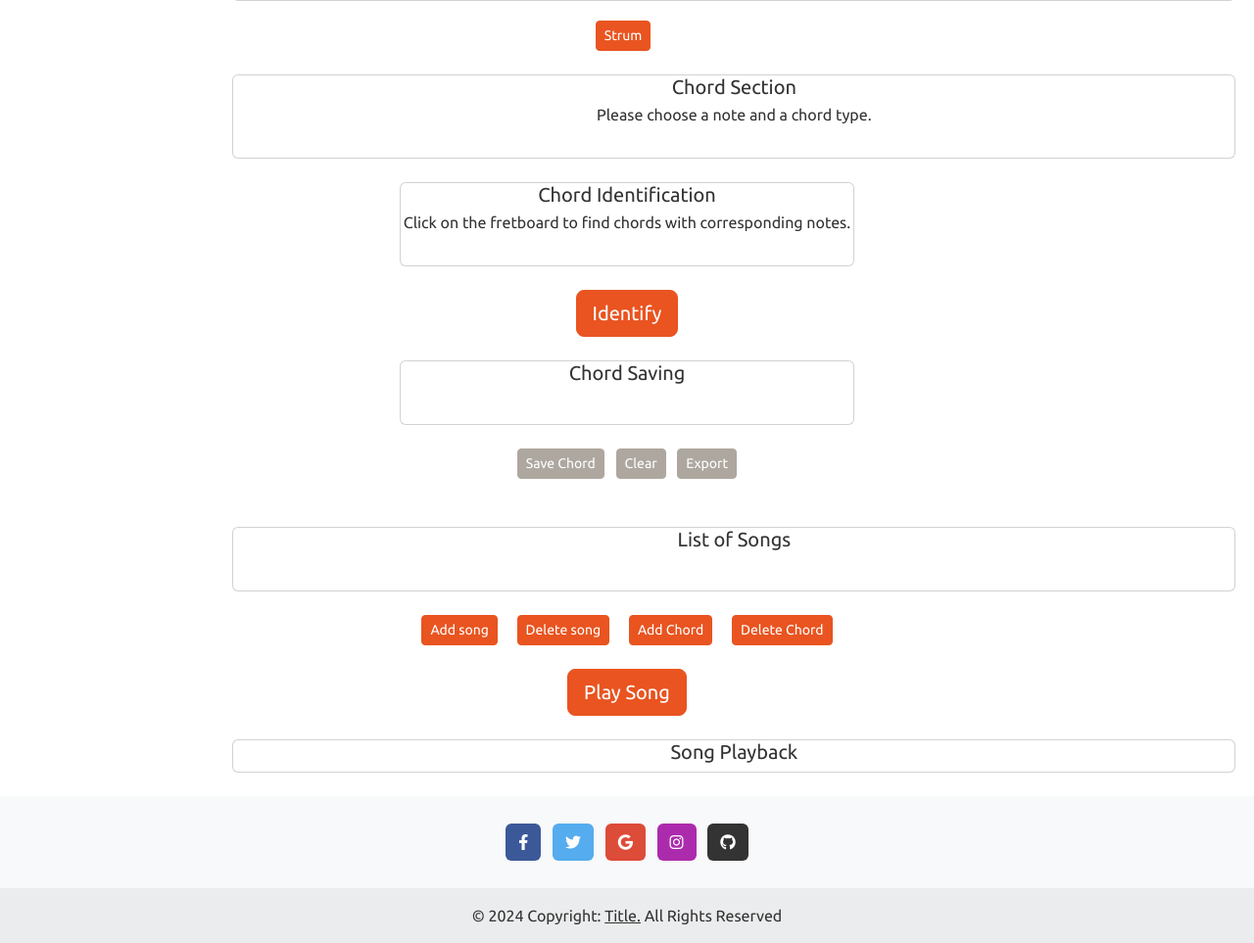
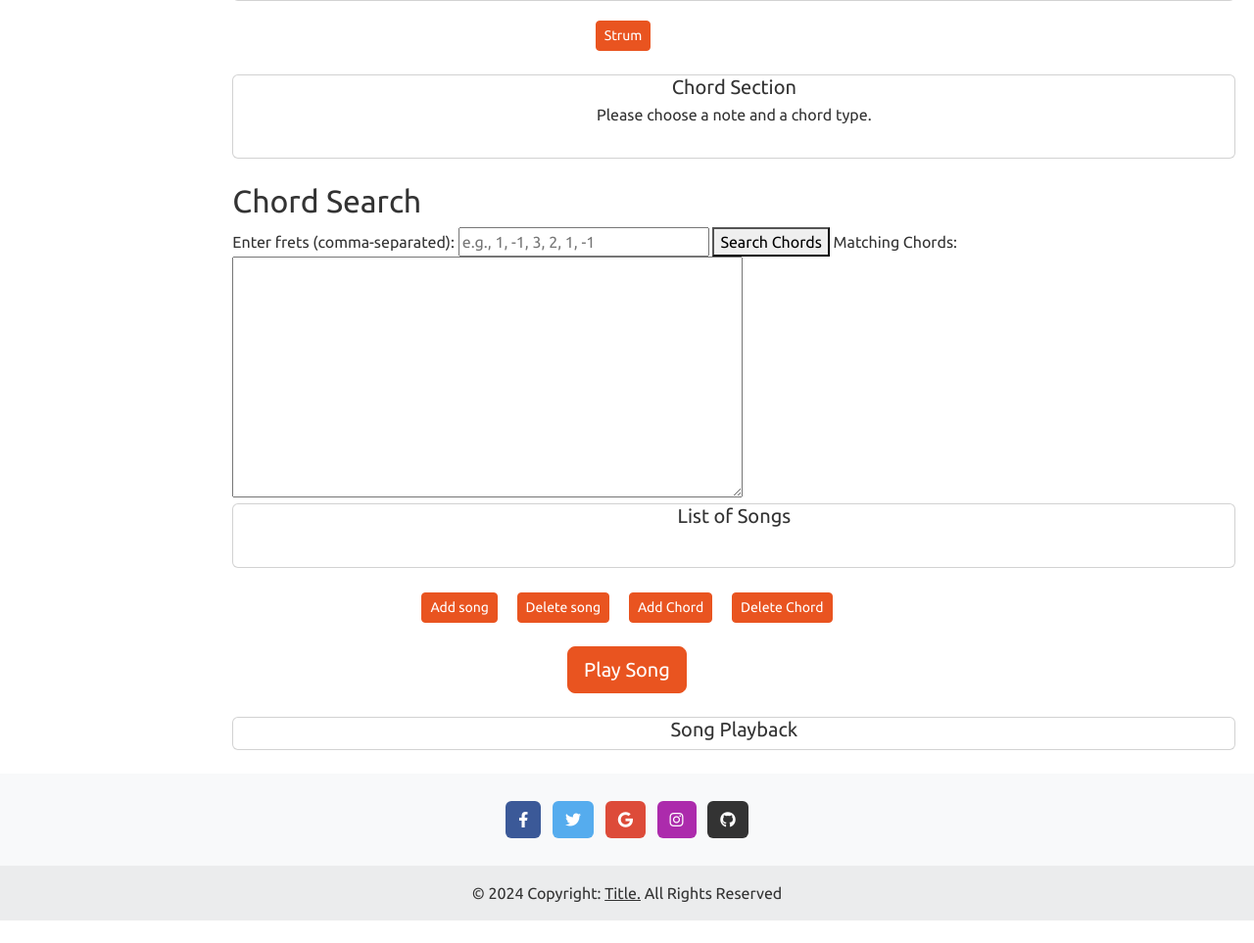
Before and after one commit to BaileyThorpTecht/L6SD_24T4_Capstone_MusicWebsite, a Django app: page / in a window 1280 px wide. Shown: the part 313-1276 px from the top of the page at 98% size. After the commit the page ends 1253 px from the top, so only its background shows below. Run offline with Django 5.2, Linux system fonts and the light colour scheme; some libraries are stand-ins or nearby versions.

Commit message:
Changes to chord search

```diff
--- a/musicwebsite/templates/musicwebsite/index.html
+++ b/musicwebsite/templates/musicwebsite/index.html
@@ -62,29 +62,46 @@
     </div>
 
     <!-- Chord Identification and Saving -->
-    <div class="row mb-4">
-      <div class="col text-center">
-        <div class="card mx-auto" style="width: 29rem;">
-          <h5 class="card-title">Chord Identification</h5>
-          <h7 class="card-subtitle">Click on the fretboard to find chords with corresponding notes.</h7>
-          <div class="card-body"></div>
-        </div>
-        <div class="button-container">
-          <button class="btn btn-lg btn-primary">Identify</button>
-        </div>
-      </div>
-      <div class="col text-center">
-        <div class="card mx-auto" style="width: 29rem;">
-          <h5 class="card-title">Chord Saving</h5>
-          <div class="card-body"></div>
-        </div>
-        <div class="button-container">
-          <button class="btn btn-sm btn-secondary me-2">Save Chord</button>
-          <button class="btn btn-sm btn-secondary me-2">Clear</button>
-          <button class="btn btn-sm btn-secondary">Export</button>
-        </div>
-      </div>
-    </div>
+    <script>
+      async function Search_Chords() {
+        /* Gets the frets from the fret board and converts them into a valid input for the view */
+        const fretsInput = document.getElementById(selectedFrets).value;
+        const fretsArray = fretsInput.split(',').map(fret => parseInt(fret.trim()));
+
+        /*Send POST request to the chord_search view */
+        const response = await fetch('http://127.0.0.1:8000/search/', {
+                method: 'POST',
+                headers: {
+                    'Content-Type': 'application/json',
+                    'X-CSRFToken': getCSRFToken()  // Optional: CSRF token function if needed
+                },
+                body: JSON.stringify({ frets: fretsArray })
+            });
+
+          const data = await response.json();
+
+          if(response.ok) {
+            /*This actually displays the code into an output field on the index page rather then a whole nother page */
+            document.getElementById('outputField').value = JSON.stringify(data.matching_chords, null, 2);
+          } else {
+            document.getElementById('outputField').value = data.Error || 'Could Not Find Chord In Database.';
+          }
+      }
+    </script>
+    <body>
+      <h2>Chord Search</h2>
+
+        <!-- Input for frets -->
+        <label for="fretsInput">Enter frets (comma-separated):</label>
+        <input type="text" id="fretsInput" placeholder="e.g., 1, -1, 3, 2, 1, -1">
+
+        <!-- Button to trigger the search -->
+        <button onclick="searchChords()">Search Chords</button>
+
+        <!-- Output field to display matching chords -->
+        <label for="outputField">Matching Chords:</label>
+        <textarea id="outputField" rows="10" cols="50" readonly></textarea>
+    </body>
 
     <!-- List of Songs -->
     <div class="text-center mb-4">
@@ -131,7 +148,6 @@
     //global code
     const fretboard = document.getElementById("fretboard");
     var selectedFrets = [0,0,0,0,0,0]; /* This is the array that changes based off the user inputs on the fretboard image */
-    const converted_js_array = selectedFrets.join(',')
 
         //The elements for the strings and frets (rows and columns)
     const startOfStringElement = `<div class="string row">`;
--- a/musicwebsite/views.py
+++ b/musicwebsite/views.py
@@ -2,9 +2,11 @@ from django.shortcuts import render
 from django.http import HttpResponse, JsonResponse
 from django.template import loader
 from .models import Chord
+import json
 from musicwebsite.forms import ChordVerificationForm
 from .forms import ChordSearchForm
 import logging
+from django.views.decorators.csrf import csrf_exempt
 
 
 # The views.
@@ -17,23 +19,24 @@ def index(request):
 logger = logging.getLogger(__name__)
 
 # This view is what process user input into searching the JSON file in the database for related chord
+@csrf_exempt  # Exempt from CSRF in development; remove in production if using CSRF protection
 def chord_search(request):
-    # Step 1: Get the user input for 'frets'
-    user_frets_input = request.GET.get('frets')
+    if request.method != 'POST':
+        return JsonResponse({"Error": "POST request required."}, status=405)
 
-    if not user_frets_input:
-        return JsonResponse({"Error": "No frets input provided."}, status=400)
+    # Step 1: Parse JSON input
+    try:
+        data = json.loads(request.body)
+        user_frets_list = data.get('frets')  # Expects 'frets' as a JSON key with array of integers
+        if not user_frets_list or not all(isinstance(fret, int) for fret in user_frets_list):
+            return JsonResponse({"Error": "Invalid input. 'frets' should be an array of integers."}, status=400)
+    except (json.JSONDecodeError, TypeError):
+        return JsonResponse({"Error": "Invalid JSON input."}, status=400)
 
-    # Step 2: Convert the input string to a list of integers
-    try:
-        user_frets_list = list(map(int, user_frets_input.split(',')))
-    except ValueError:
-        return JsonResponse({"Error": "Invalid frets format. Expected a comma-separated list of integers."}, status=400)
-
-    # Step 3: Prepare a list to store matching chords
+    # Step 2: Prepare a list to store matching chords
     matching_chords = []
 
-    # Step 4: Iterate over each chord in the database
+    # Step 3: Iterate over each chord in the database
     for chord in Chord.objects.all():
         # Check if the chord frets length matches the user input length
         if len(chord.frets) != len(user_frets_list):
@@ -42,58 +45,21 @@ def chord_search(request):
         # Calculate adjusted frets by adding 'base' to each fret in chord.frets
         adjusted_frets = [fret + chord.base if fret != -1 else -1 for fret in chord.frets]
 
-        # Adjust user input to remove the base value for comparison
-        adjusted_user_frets1 = [fret + 1 if fret != -1 else -1 for fret in user_frets_list]
-        adjusted_user_frets2 = [fret + 2 if fret != -1 else -1 for fret in user_frets_list]
-        adjusted_user_frets3 = [fret + 3 if fret != -1 else -1 for fret in user_frets_list]
-        adjusted_user_frets4 = [fret + 4 if fret != -1 else -1 for fret in user_frets_list]
-        adjusted_user_frets5 = [fret + 5 if fret != -1 else -1 for fret in user_frets_list]
+        # Adjust user input to various offsets for comparison
+        adjusted_user_frets = [
+            [fret + offset if fret != -1 else -1 for fret in user_frets_list]
+            for offset in range(1, 6)  # Create 5 variations of offsets from +1 to +5
+        ]
 
-        # Compare user inputted frets with adjusted frets
-        if adjusted_user_frets1 == adjusted_frets:
-            # If they match, add the chord to the list of matching chords
+        # Compare user inputted frets with adjusted frets for each offset
+        if any(adjusted_user_frets_offset == adjusted_frets for adjusted_user_frets_offset in adjusted_user_frets):
             matching_chords.append({
                 "name": chord.name,
                 "base": chord.base,
                 "original_frets": chord.frets,
                 "fingers": chord.fingers,
             })
-            break
-        elif adjusted_user_frets2 == adjusted_frets:
-            # If they match, add the chord to the list of matching chords
-            matching_chords.append({
-                "name": chord.name,
-                "base": chord.base,
-                "original_frets": chord.frets,
-                "fingers": chord.fingers,
-            })
-            break
-        elif adjusted_user_frets3 == adjusted_frets:
-            # If they match, add the chord to the list of matching chords
-            matching_chords.append({
-                "name": chord.name,
-                "base": chord.base,
-                "original_frets": chord.frets,
-                "fingers": chord.fingers,
-            })
-            break
-        elif adjusted_user_frets4 == adjusted_frets:
-            # If they match, add the chord to the list of matching chords
-            matching_chords.append({
-                "name": chord.name,
-                "base": chord.base,
-                "original_frets": chord.frets,
-                "fingers": chord.fingers,
-            })
-            break
-        elif adjusted_user_frets5 == adjusted_frets:
-            # If they match, add the chord to the list of matching chords
-            matching_chords.append({
-                "name": chord.name,
-                "base": chord.base,
-                "original_frets": chord.frets,
-                "fingers": chord.fingers,
-            })
-            break
+            break  # Stop after the first match; remove `break` if you want multiple matches
 
-    return render(request, 'musicwebsite/index.html')
+    # Step 4: Return the result as JSON
+    return JsonResponse({"matching_chords": matching_chords})
```
Also changed, not shown: db.sqlite3.
